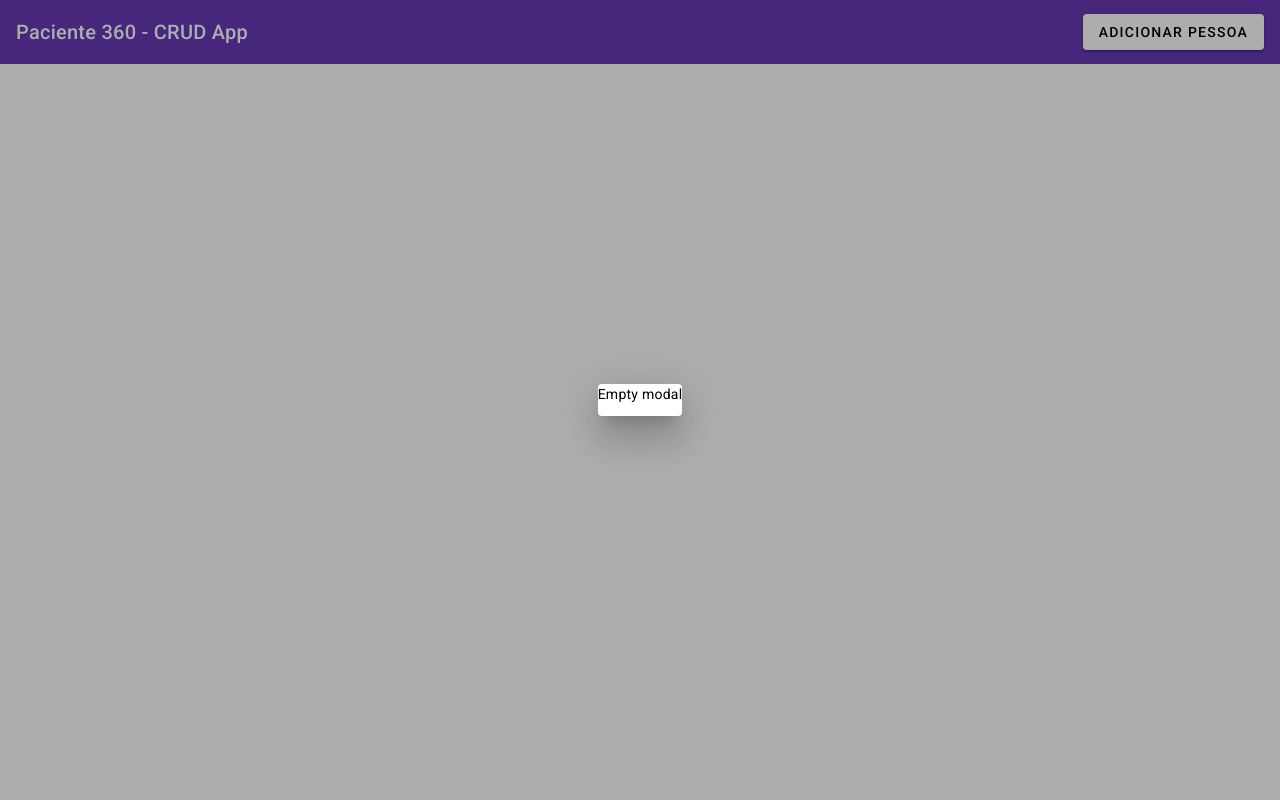
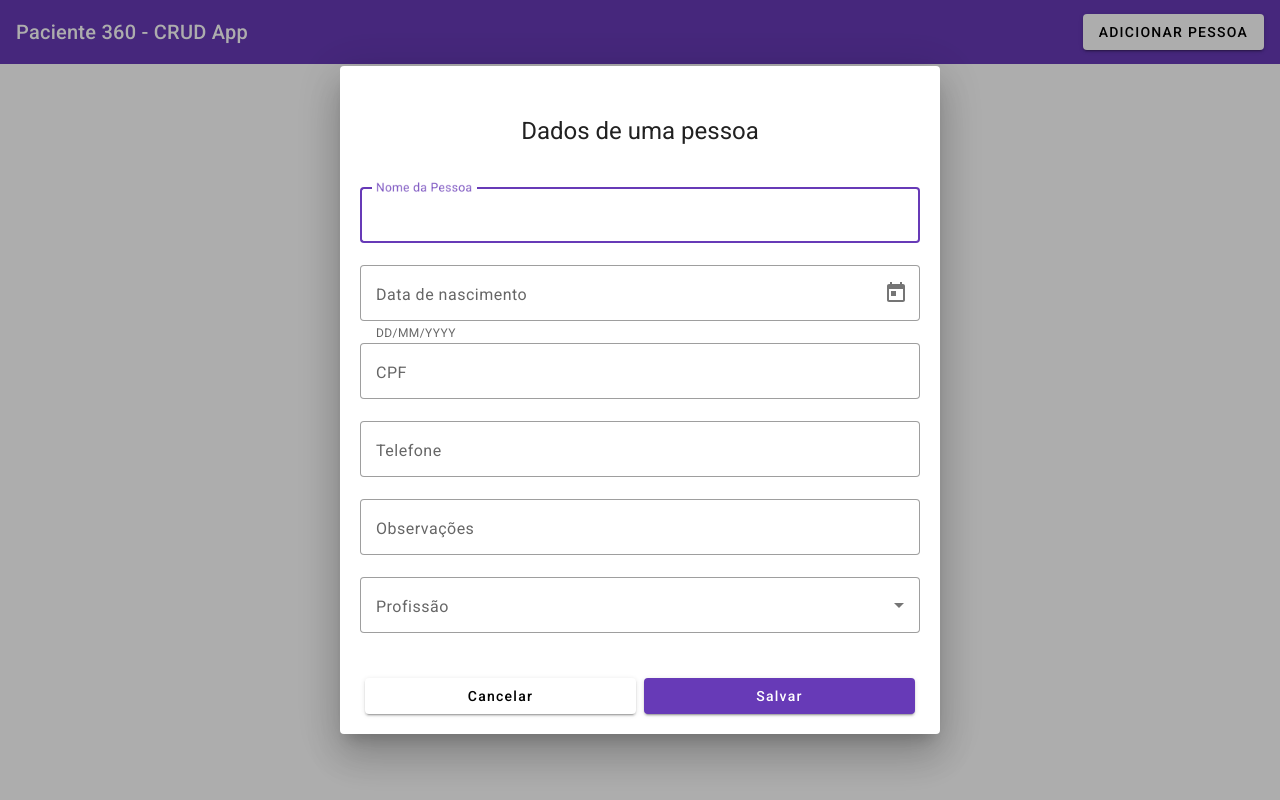
Before and after one commit to the-almeida/technical-assessment-paciente360, an Angular app in the folder crud-front-end-angular/: page / in a window 1280 px wide. Both pictures are taken after a click on the button "ADICIONAR PESSOA". Built offline with nearby package versions, Linux system fonts and the light colour scheme.

Commit message:
feat: Created add pessoa form

```diff
--- a/crud-front-end-angular/src/app/add-edit-pessoa/add-edit-pessoa.component.html
+++ b/crud-front-end-angular/src/app/add-edit-pessoa/add-edit-pessoa.component.html
@@ -1 +1,78 @@
-<p>Empty modal</p>
+<div mat-dialog-title class="title">
+    <h1>Dados de uma pessoa</h1>
+</div>
+<form [formGroup]="pessoaForm" (ngSubmit)="onFormSubmit()">
+    <div mat-dialog-content class="formBody">
+        <mat-form-field appearance="outline">
+            <mat-label>Nome da Pessoa</mat-label>
+            <input
+                matInput
+                type="text"
+                placeholder="Ex. Gustavo S. P. Almeida"
+                formControlName="nome"
+            >
+        </mat-form-field>
+        <mat-form-field appearance="outline">
+            <mat-label>Data de nascimento</mat-label>
+            <input
+                matInput
+                [matDatepicker]="picker"
+                placeholder="Ex. 13/08/1997"
+                formControlName="dataDeNascimento"
+            >
+            <mat-hint>DD/MM/YYYY</mat-hint>
+            <mat-datepicker-toggle matIconSuffix [for]="picker"></mat-datepicker-toggle>
+            <mat-datepicker #picker></mat-datepicker>
+        </mat-form-field>
+        <mat-form-field appearance="outline">
+            <mat-label>CPF</mat-label>
+            <input
+                matInput
+                type="text"
+                placeholder="Ex. 123.456.789-00"
+                formControlName="cpf"
+            >
+        </mat-form-field>
+        <mat-form-field appearance="outline">
+            <mat-label>Telefone</mat-label>
+            <input
+                matInput
+                type="text"
+                placeholder="Ex. +5544999571618"
+                formControlName="telefone"
+            >
+        </mat-form-field>
+        <mat-form-field appearance="outline">
+            <mat-label>Observações</mat-label>
+            <input
+                matInput
+                type="text"
+                placeholder="Ex. Comentário pessoal sobre o Gustavo Almeida"
+                formControlName="observacoes"
+            >
+        </mat-form-field>
+        <mat-form-field appearance="outline">
+            <mat-label>Profissão</mat-label>
+            <mat-select placeholder="Ex. Sr. Software Engineer" formControlName="profissao">
+                <mat-option *ngFor="let jobPosition of jobPositions" [value]="jobPosition">
+                    {{jobPosition}}
+                </mat-option>
+            </mat-select>
+        </mat-form-field>
+    </div>
+    <div mat-dialog-actions class="actions">
+        <button
+            mat-raised-button
+            type="button"
+        >
+            Cancelar
+        </button>
+        <button
+            mat-raised-button
+            color="primary"
+            type="submit"
+        >
+            Salvar
+        </button>
+    </div>
+</form>
--- a/crud-front-end-angular/src/app/add-edit-pessoa/add-edit-pessoa.component.scss
+++ b/crud-front-end-angular/src/app/add-edit-pessoa/add-edit-pessoa.component.scss
@@ -0,0 +1,35 @@
+:host {
+    display: flex;
+    flex-direction: column;
+    align-items: flex-start;
+}
+
+.title {
+    width: 100%;
+
+    h1 {
+        width: 100%;
+        text-align: center;
+        margin: 0;
+    }
+}
+
+.formBody {
+    display: flex;
+    flex-direction: column;
+    padding: 30px 20px;
+}
+
+.actions {
+    padding: 0px 25px 20px;
+
+    button {
+        flex: 1;
+    }
+}
+
+@media screen and (min-width: 1024px) {
+    .formBody {
+        min-width: 600px;
+    }
+}
--- a/crud-front-end-angular/src/app/add-edit-pessoa/add-edit-pessoa.component.ts
+++ b/crud-front-end-angular/src/app/add-edit-pessoa/add-edit-pessoa.component.ts
@@ -1,4 +1,7 @@
 import { Component } from '@angular/core';
+import { FormBuilder, FormGroup } from '@angular/forms';
+import { PessoasService } from '../services/pessoas.service';
+import { DialogRef } from '@angular/cdk/dialog';
 
 @Component({
   selector: 'app-add-edit-pessoa',
@@ -6,5 +9,37 @@ import { Component } from '@angular/core';
   styleUrls: ['./add-edit-pessoa.component.scss']
 })
 export class AddEditPessoaComponent {
+  pessoaForm: FormGroup;
 
+  jobPositions: string[] = [
+    'Profissão',
+    'Outra',
+    'Fetch from API later'
+  ]
+
+  constructor(private _formBuilder: FormBuilder, private _pessoasService: PessoasService, private _dialogRef: DialogRef<AddEditPessoaComponent>) {
+    this.pessoaForm = this._formBuilder.group({
+      nome: '',
+      dataDeNascimento: '',
+      cpf: '',
+      telefone: '',
+      observacoes: '',
+      profissao: ''
+    })
+  }
+
+  onFormSubmit() {
+    if (this.pessoaForm.valid){
+      this._pessoasService.addPessoa(this.pessoaForm.value).subscribe({
+        next: (val: any) => {
+          console.log(val);
+          alert('Pessoa adicionada com sucesso')
+          this._dialogRef.close()
+        },
+        error: (err: any) => {
+          console.error(err)
+        }
+      })
+    }
+  }
 }
--- /dev/null
+++ b/crud-front-end-angular/src/app/services/pessoas.service.ts
@@ -0,0 +1,15 @@
+import { HttpClient } from '@angular/common/http';
+import { Injectable } from '@angular/core';
+import { Observable } from 'rxjs';
+
+@Injectable({
+  providedIn: 'root'
+})
+export class PessoasService {
+
+  constructor(private _http: HttpClient) {}
+
+  addPessoa(formData: any): Observable<any> {
+    return this._http.post('http://localhost:3000/pessoas', formData)
+  }
+}
```
Also changed, not shown: crud-front-end-angular/src/app/app.module.ts (+15 -1 lines), 1 other file (tests, documents, lock files or other folders).
